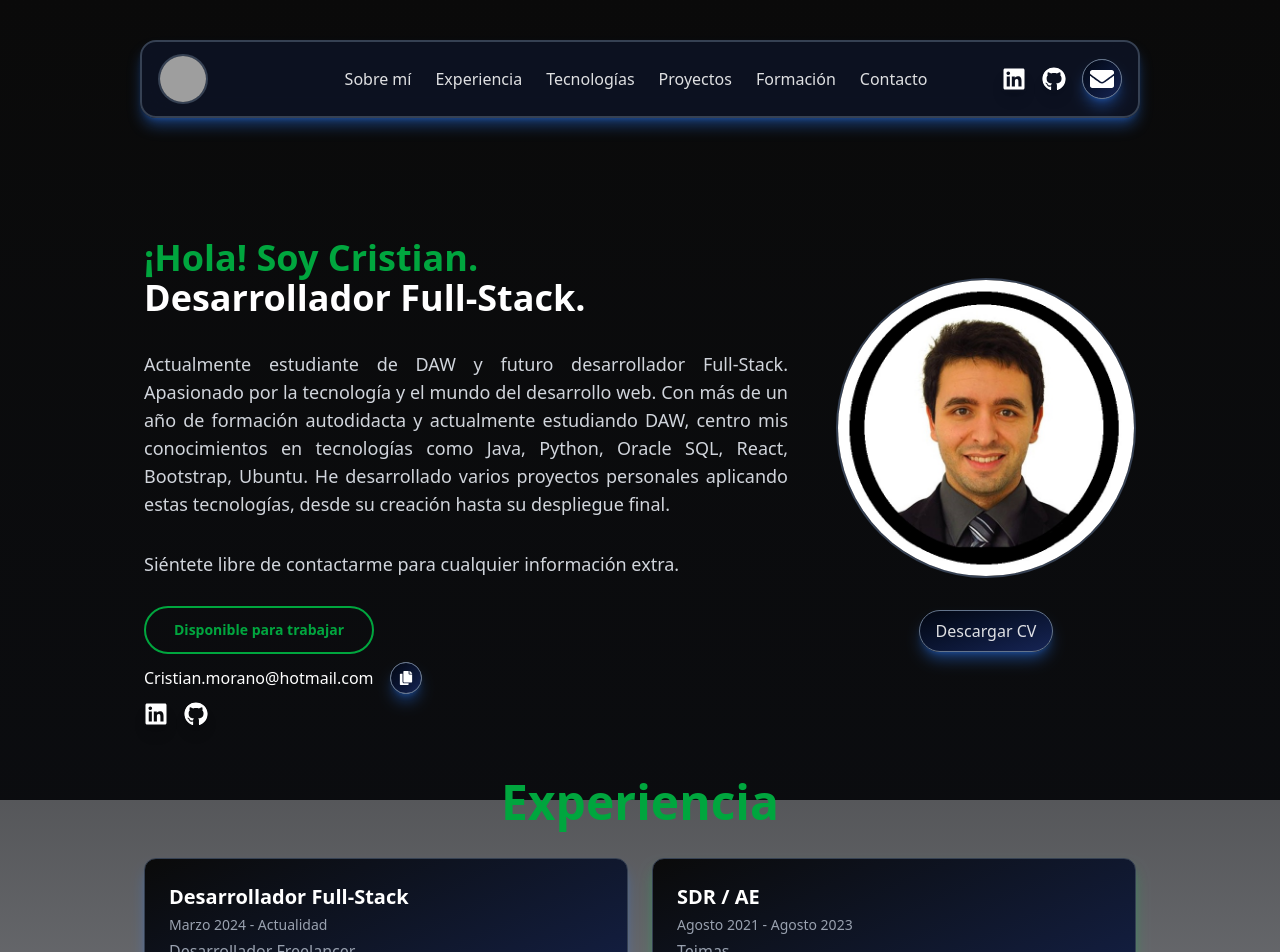
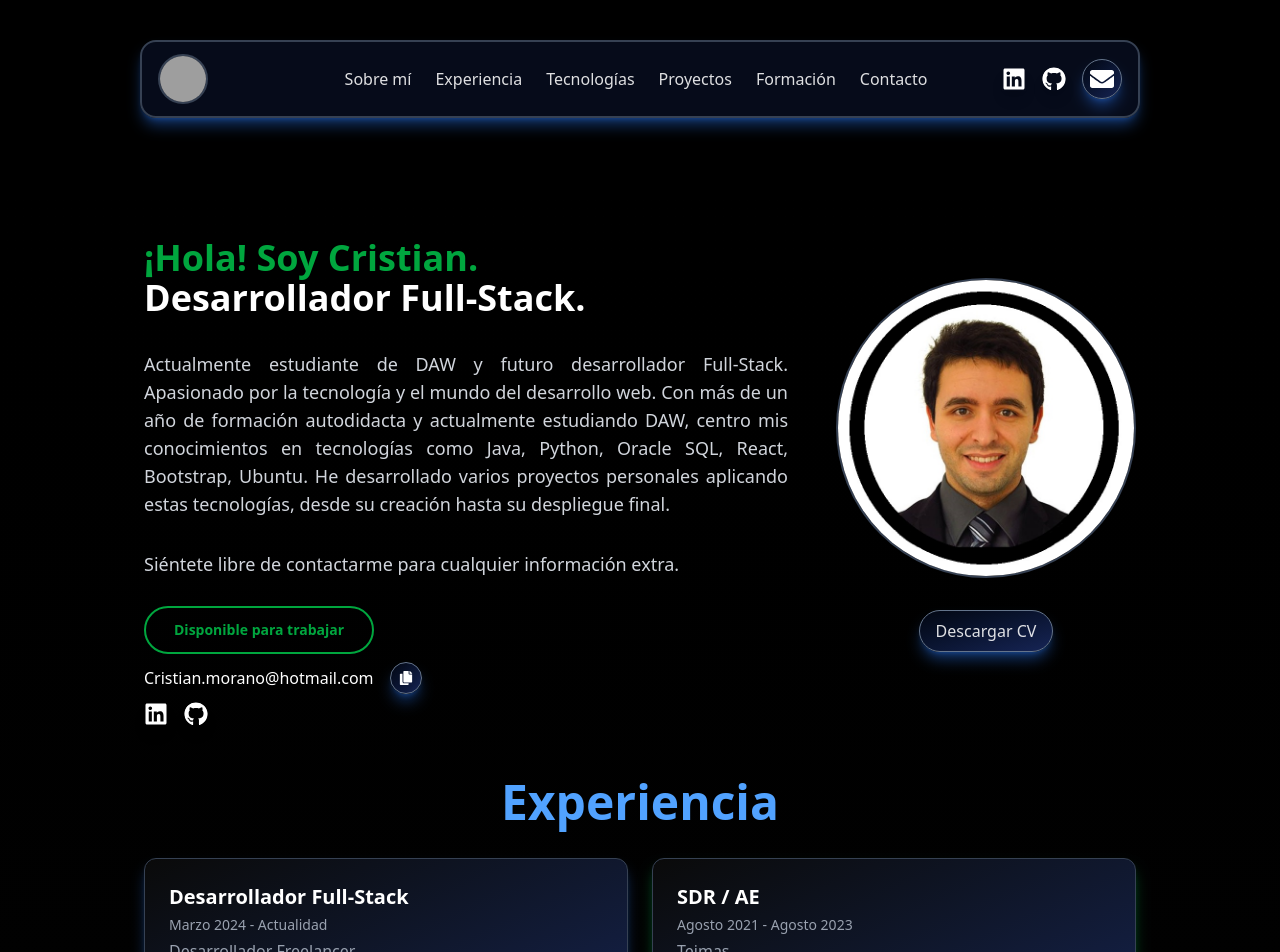
Before and after one commit to CristianMR87/Portfolio, a React (Vite) app: page / in a window 1280 px wide. Shown: the top 952 px of the page. Built offline with nearby package versions, Linux system fonts and the light colour scheme; grey boxes are pictures that could not be loaded.

Commit message:
Version 0.2 colores

```diff
--- a/src/App.tsx
+++ b/src/App.tsx
@@ -24,7 +24,7 @@ function App() {
     };
 
     return (
-        <div className="bg-gradient-to-b from-neutral-950 via-blue-950/20 to-purple-950/20 w-full min-h-screen flex flex-col min-w-[100vw]">
+        <div className="bg-gradient-to-b from-black via-neutral-950 to-blue-950/20 w-full min-h-screen flex flex-col min-w-[100vw]">
             <Navbar
                 scrollToSection={scrollToSection}
                 refs={{ aboutRef, experienceRef, technologiesRef, projectsRef, educationRef, contactRef }}
--- a/src/index.css
+++ b/src/index.css
@@ -21,9 +21,6 @@ html, body {
   -moz-osx-font-smoothing: grayscale;
 }
 
-h2{
-  color: #00a63e ;
-}
 
 body {
   place-items: center;
@@ -53,14 +50,12 @@ button:focus-visible {
 @media (prefers-color-scheme: light) {
   :root {
     color: #213547;
-    background-color: #ffffff;
+
   }
   a:hover {
     color: #747bff;
   }
-  button {
-    background-color: #f9f9f9;
-  }
+
   button, a {
     border-color: #64748b;
   }
```
